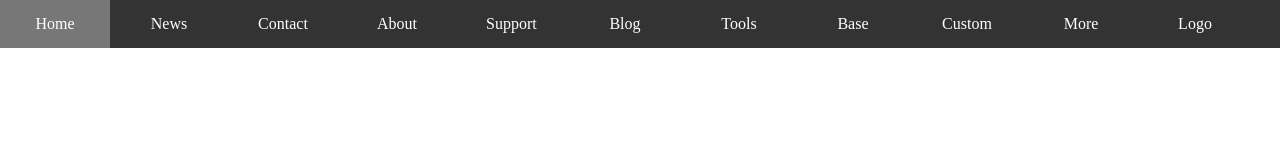
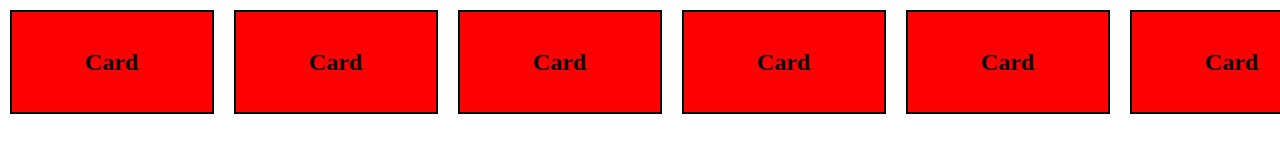
Before and after one commit to JayFranks99/horizontal-scroll, a plain HTML site: page index.html in a window 1280 px wide. Drawn offline with nearby package versions, Linux system fonts and the light colour scheme.

Commit message:
push using scss

```diff
--- a/index.css
+++ /dev/null
@@ -1,25 +0,0 @@
-/* Remove padding and margin */
-* {
-  margin: 0;
-  padding: 0;
-  border: 0;
-}
-
-.scrollmenu {
-  background-color: #333;
-  overflow: auto;
-  white-space: nowrap;
-}
-
-.scrollmenu a {
-  display: inline-block;
-  color: white;
-  text-align: center;
-  padding: 15px 30px;
-  width: 50px;
-  text-decoration: none;
-}
-
-.scrollmenu a:hover {
-  background-color: #777;
-}
--- a/index.html
+++ b/index.html
@@ -6,29 +6,25 @@
     <title></title>
     <meta name="description" content="" />
     <meta name="viewport" content="width=device-width, initial-scale=1" />
-    <link rel="stylesheet" href="index.css" />
+    <link rel="stylesheet" href="css/style.css" />
     <!-- jquery cdn -->
     <script src="https://ajax.googleapis.com/ajax/libs/jquery/3.5.1/jquery.min.js"></script>
   </head>
 
     <body>
-      <div class="scrollmenu">
-        <a href="#home">Home</a>
-        <a href="#news">News</a>
-        <a href="#contact">Contact</a>
-        <a href="#about">About</a>
-        <a href="#support">Support</a>
-        <a href="#blog">Blog</a>
-        <a href="#tools">Tools</a>
-        <a href="#base">Base</a>
-        <a href="#custom">Custom</a>
-        <a href="#more">More</a>
-        <a href="#logo">Logo</a>
-        <a href="#friends">Friends</a>
-        <a href="#partners">Partners</a>
-        <a href="#people">People</a>
-        <a href="#work">Work</a>
-      </div>
+
+
+    <div class="scrolling-wrapper-flexbox">
+      <div class="card"><h2>Card</h2></div>
+      <div class="card"><h2>Card</h2></div>
+      <div class="card"><h2>Card</h2></div>
+      <div class="card"><h2>Card</h2></div>
+      <div class="card"><h2>Card</h2></div>
+      <div class="card"><h2>Card</h2></div>
+      <div class="card"><h2>Card</h2></div>
+      <div class="card"><h2>Card</h2></div>
+      <div class="card"><h2>Card</h2></div>
+  </div>
 
     </body>
 
--- /dev/null
+++ b/style.scss
@@ -0,0 +1,31 @@
+/* Remove padding and margin */
+* {
+  margin: 0;
+  padding: 0;
+  border: 0;
+}
+
+.scrolling-wrapper-flexbox {
+  display: flex;
+  flex-wrap: nowrap;
+  overflow-x: auto;
+  -webkit-overflow-scrolling: touch;
+
+  .card {
+    flex: 0 0 auto;
+    display: flex;
+    justify-content: center;
+    align-items: center;
+    margin: 10px;
+    width: 200px;
+    height: 100px;
+    background-color: red;
+    border: solid black 2px;
+  }
+}
+
+// .scrolling-wrapper-flexbox {
+//   &::-webkit-scrollbar {
+//     display: none;
+//   }
+// }
```
Also changed, not shown: css/style.css (added), 1 other file.
